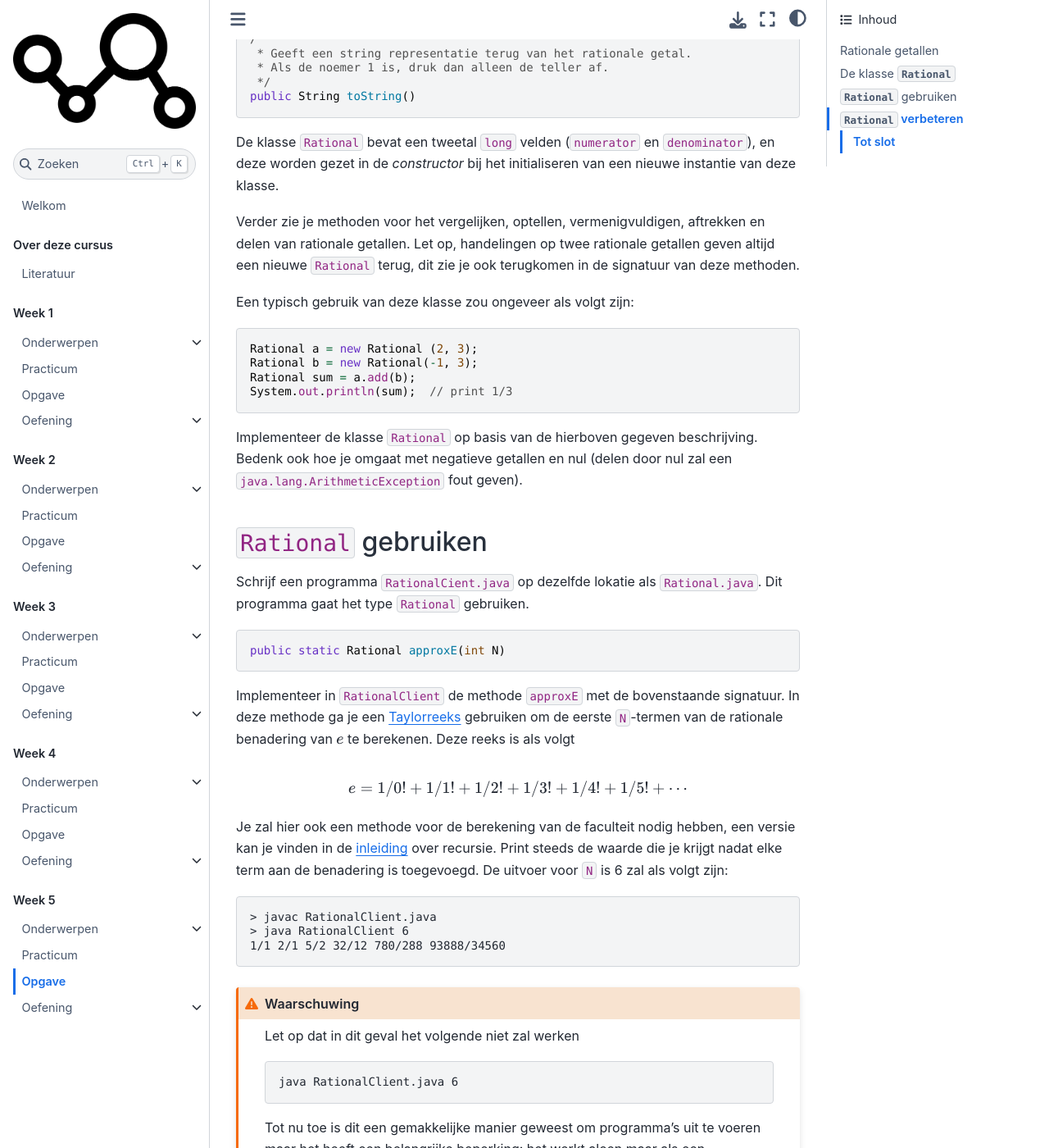
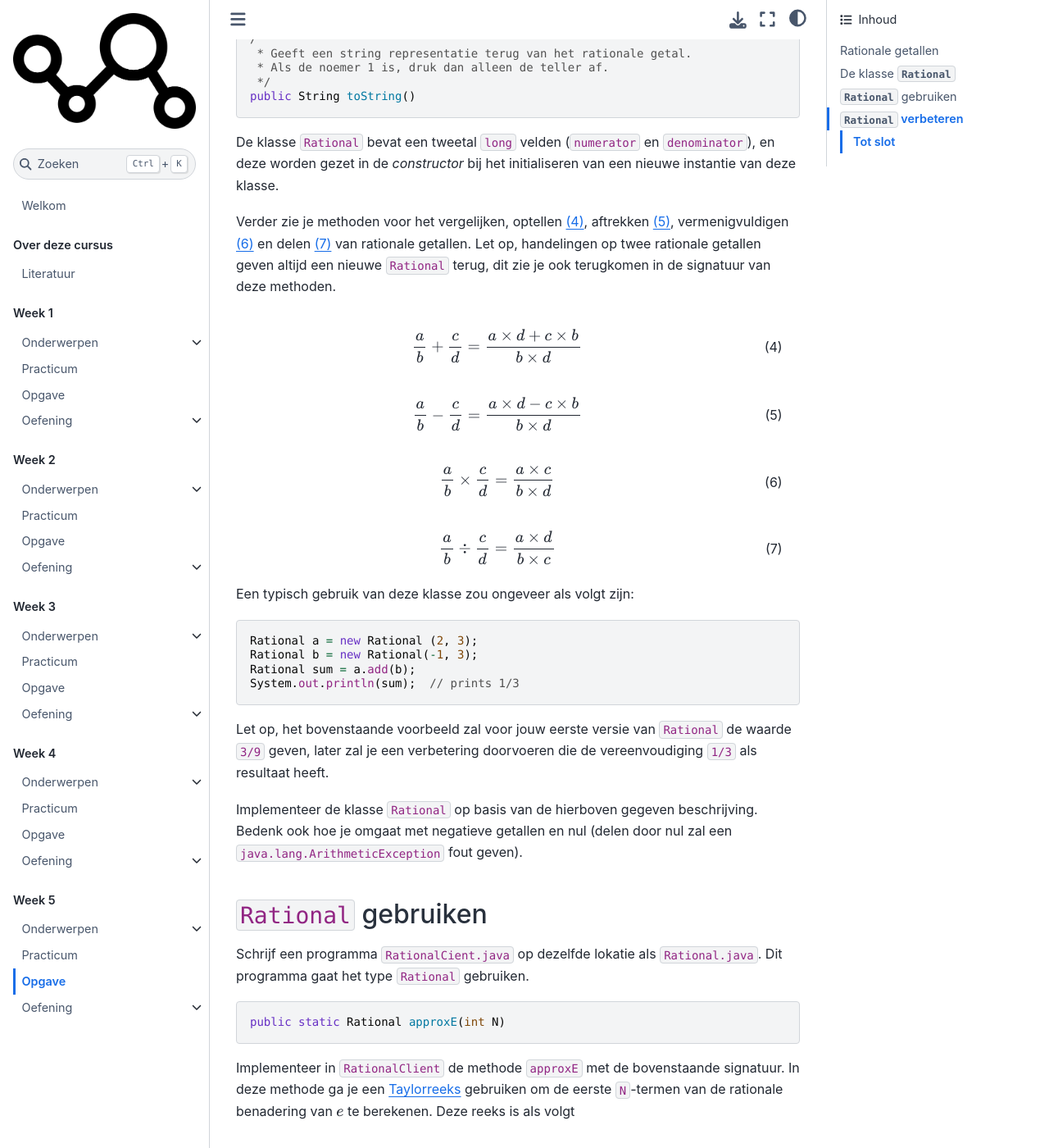
Before and after one commit to hanze-hbo-ict/OOP, a Jupyter Book: the page built from problems/class_design/index.md, in a window 1280 px wide and 1400 px high, scrolled down 1609 px. Shown: the whole window at 82% size. Built offline with Jupyter Book 1.0.4 settings and Sphinx 7.4.7 and the Sphinx Book theme 1.1.4, drawn with Linux system fonts in a browser that asks for light colours; pages that are not in the unit, such as notebooks, are missing from menus; some of the changed text lies outside the part shown.

````diff
--- a/problems/class_design/index.md
+++ b/problems/class_design/index.md
@@ -19,7 +19,7 @@
 Rationale getallen zijn getallen die kunnen worden weergegeven als de verhouding van twee gehele getallen, dat wil zeggen, elk getal $p/q$ waarbij $p$ en $q$ gehele getallen zijn is een rationaal getal. Je zal hier breuken in herkennen, en breuken zijn rationale getallen. Java benadert niet-gehele rationale getallen met behulp van `float` of `double`, maar deze typen bieden onvoldoende nauwkeurigheid, zeker waar het gaat om grotere getallen. In deze opgave ga je rationale getallen representeren met een klasse `Rational`.
 
 ```{attention}
-Naast het ontwerpen van een klasse gaat deze opgave ook over de beperkingen van primitieve typen waar ze onvoldoende ruimte bieden om grotere getallen te representeren. Als oplossing zal je snel denken aan het type `BigInteger` waar je kennis mee hebt gemaakt, maar je mag deze **niet** gebruiken! In plaats daarvan ga je een andere manier verkennen om de onnauwkeurigheid van primitieve typen te beperken.
+Naast het ontwerpen van een klasse gaat deze opgave ook over de beperkingen van primitieve typen waar ze onvoldoende ruimte bieden om grotere getallen te representeren. Als oplossing zal je snel denken aan het type `BigInteger` waar je kennis mee hebt gemaakt, maar je mag deze **niet** gebruiken! In plaats daarvan ga je een andere methode gebruiken om de onnauwkeurigheid van primitieve typen voor dit probleem te *beperken*.
 ```
 
 ## De klasse `Rational`
@@ -72,7 +72,31 @@
 
 De klasse `Rational` bevat een tweetal `long` velden (`numerator` en `denominator`), en deze worden gezet in de *constructor* bij het initialiseren van een nieuwe instantie van deze klasse.
 
-Verder zie je methoden voor het vergelijken, optellen, vermenigvuldigen, aftrekken en delen van rationale getallen. Let op, handelingen op twee rationale getallen geven altijd een nieuwe `Rational` terug, dit zie je ook terugkomen in de signatuur van deze methoden.
+Verder zie je methoden voor het vergelijken, optellen {eq}`frac_add`, aftrekken {eq}`frac_subtract`, vermenigvuldigen {eq}`frac_multiply` en delen {eq}`frac_divide` van rationale getallen. Let op, handelingen op twee rationale getallen geven altijd een nieuwe `Rational` terug, dit zie je ook terugkomen in de signatuur van deze methoden.
+
+```{math}
+:label: frac_add
+
+\frac{a}{b} + \frac{c}{d} = \frac{a \times d + c \times b}{b \times d}
+```
+
+```{math}
+:label: frac_subtract
+
+\frac{a}{b} - \frac{c}{d} = \frac{a \times d - c \times b}{b \times d}
+```
+
+```{math}
+:label: frac_multiply
+
+\frac{a}{b} \times \frac{c}{d} = \frac{a \times c}{b \times d}
+```
+
+```{math}
+:label: frac_divide
+
+\frac{a}{b} \div \frac{c}{d} = \frac{a \times d}{b \times c}
+```
 
 Een typisch gebruik van deze klasse zou ongeveer als volgt zijn:
 
@@ -80,8 +104,10 @@
 Rational a = new Rational (2, 3);
 Rational b = new Rational(-1, 3);
 Rational sum = a.add(b);
-System.out.println(sum);  // print 1/3
+System.out.println(sum);  // prints 1/3
 ```
+
+Let op, het bovenstaande voorbeeld zal voor jouw eerste versie van `Rational` de waarde `3/9` geven, later zal je een verbetering doorvoeren die de vereenvoudiging `1/3` als resultaat heeft.
 
 Implementeer de klasse `Rational` op basis van de hierboven gegeven beschrijving. Bedenk ook hoe je omgaat met negatieve getallen en nul (delen door nul zal een `java.lang.ArithmeticException` fout geven).
 
@@ -123,7 +149,7 @@
 
 Er zijn verschillende problemen met onze implementatie van de rationele getalklasse. Als we proberen een nauwkeurigere benadering van $e$ te berekenen, bijvoorbeeld `N` rond 10, wat gebeurt er met de waarden? Het vreemde gedrag dat je waarneemt is het resultaat van *overflow*. De compiler zal je niet vertellen wanneer de teller of noemer zich buiten het bereik van gehele getallen bevindt die in een `long` kunnen worden opgeslagen, dus je moet altijd voorzichtig zijn bij het uitvoeren van numerieke berekeningen.
 
-Er zijn een paar relatief eenvoudige wijzigingen die we kunnen aanbrengen in de klasse `Rational` om overflow voor nog een aantal termen van de benadering te voorkomen. Merk ten eerste op dat onze rationele getallen niet altijd in hun meest eenvoudige vorm worden opgeslagen. In de vierde term in het bovenstaande voorbeeld zijn bijvoorbeeld zowel teller als noemer deelbaar door 4, dus we slaan het resultaat liever op als 8/3 in plaats van 32/12.
+Er zijn een paar relatief eenvoudige wijzigingen die we kunnen aanbrengen in de klasse `Rational` om overflow voor nog een aantal termen van de benadering te voorkomen. Merk ten eerste op dat onze rationele getallen niet altijd in hun meest eenvoudige vorm worden opgeslagen. In de vierde term in het bovenstaande voorbeeld zijn bijvoorbeeld zowel teller als noemer deelbaar door 4, dus we slaan het resultaat liever op als `8/3` in plaats van `32/12`.
 
 Je kan dit probleem oplossen door de klasse `Rational` te wijzigen door alleen rationale getallen met teller en noemer [relatief priem](https://nl.wikipedia.org/wiki/Relatief_priem) op te slaan en terug te geven. Voeg aan de klasse een methode `gcd` (*greatest common divisor*) toe die het algoritme van Euclides implementeert om de grootste gemene deler van twee getallen te berekenen, en gebruik dit resultaat om deze voorwaarde af te dwingen.
 
````
Also changed, not shown: other parts of problems/class_design/index.md (+1 -0 lines).
